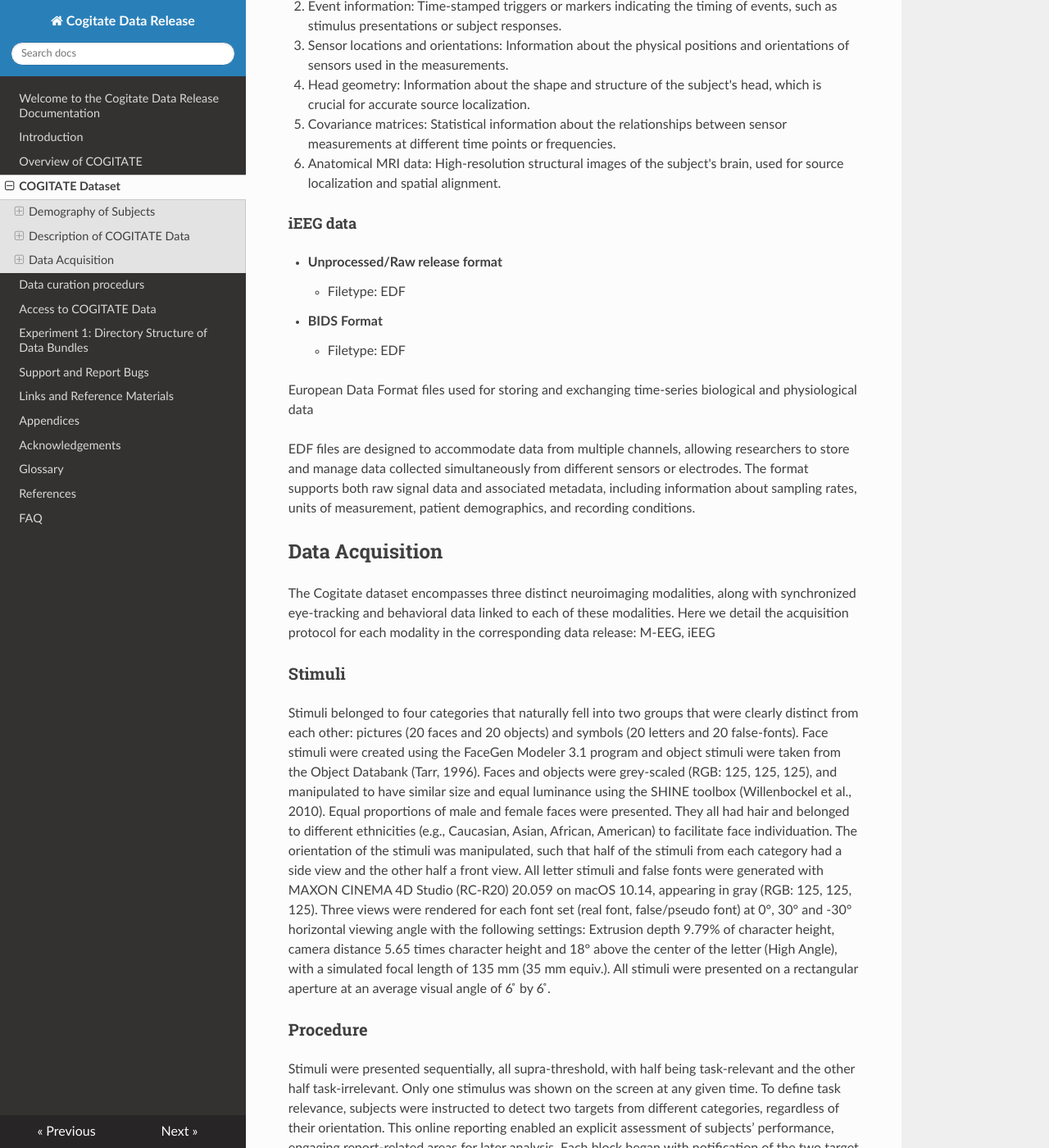
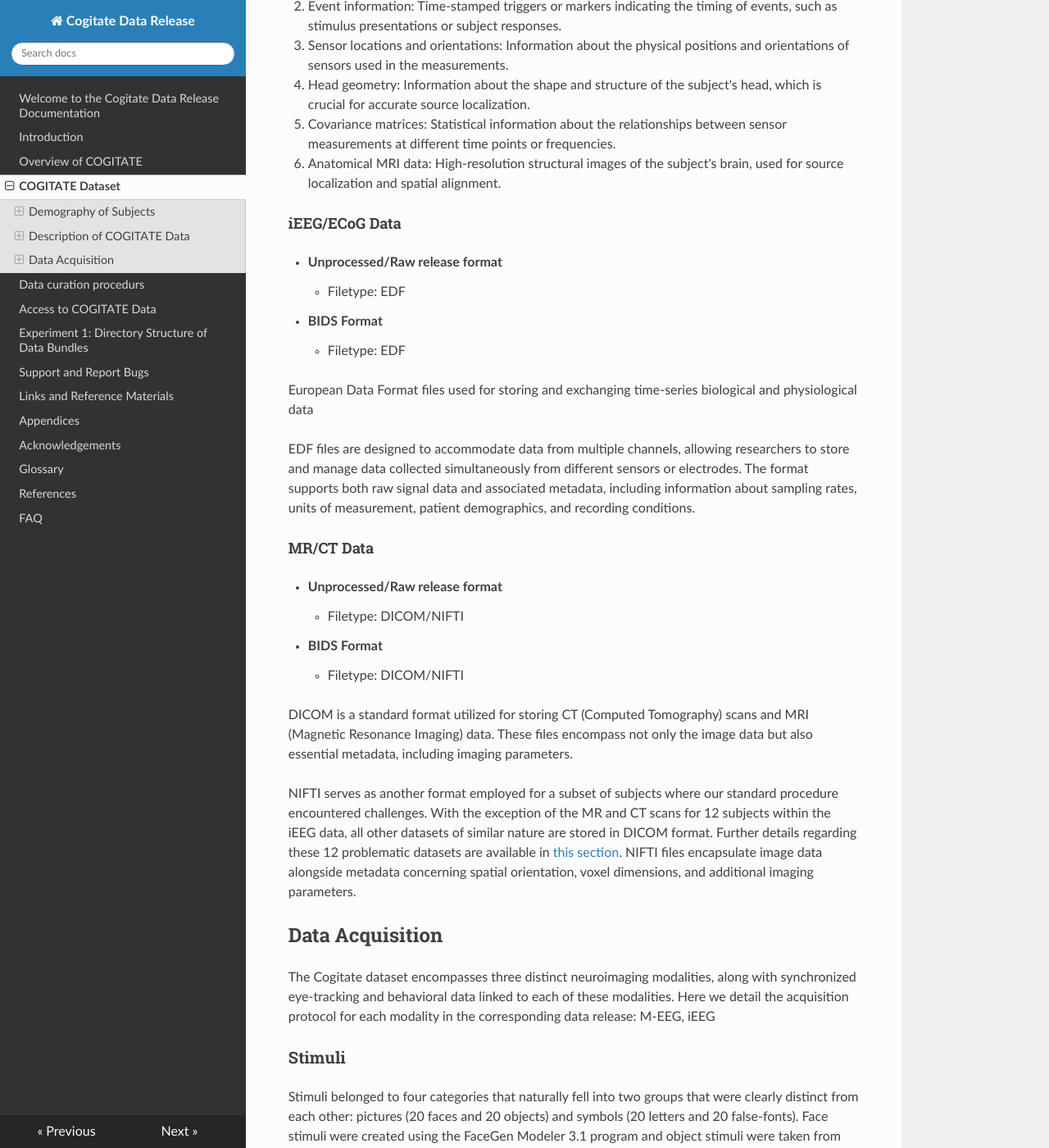
Before and after one commit to Cogitate-consortium/cogitate-data, an MkDocs documentation site: the page built from docs/03_cogdataset.md, in a window 1280 px wide and 1400 px high, scrolled down 5902 px. Shown: the whole window at 82% size. Built offline with MkDocs 1.6.1, drawn with Linux system fonts in a browser that asks for light colours; nearby versions of some CDN libraries.

```diff
--- a/docs/03_cogdataset.md
+++ b/docs/03_cogdataset.md
@@ -109,7 +109,7 @@
 4. Stimulus and jitter duration
 5. Subject's responses
 
-#### **M-EEG data**
+#### **M-EEG Data**
 
 - **Unprocessed/Raw release format**
       - Filetype: FIF
@@ -128,7 +128,7 @@
 5. Covariance matrices: Statistical information about the relationships between sensor measurements at different time points or frequencies.
 6. Anatomical MRI data: High-resolution structural images of the subject's brain, used for source localization and spatial alignment.
 
-#### **iEEG data**
+#### **iEEG/ECoG Data**
 
 - **Unprocessed/Raw release format**
       - Filetype: EDF
@@ -139,6 +139,18 @@
 European Data Format files used for storing and exchanging time-series biological and physiological data
 
 EDF files are designed to accommodate data from multiple channels, allowing researchers to store and manage data collected simultaneously from different sensors or electrodes. The format supports both raw signal data and associated metadata, including information about sampling rates, units of measurement, patient demographics, and recording conditions.
+
+#### **MR/CT Data**
+
+- **Unprocessed/Raw release format**
+      - Filetype: DICOM/NIFTI
+
+- **BIDS Format**
+      - Filetype: DICOM/NIFTI
+
+DICOM is a standard format utilized for storing CT (Computed Tomography) scans and MRI (Magnetic Resonance Imaging) data. These files encompass not only the image data but also essential metadata, including imaging parameters.
+
+NIFTI serves as another format employed for a subset of subjects where our standard procedure encountered challenges. With the exception of the MR and CT scans for 12 subjects within the iEEG data, all other datasets of similar nature are stored in DICOM format. Further details regarding these 12 problematic datasets are available in [this section](#deviations-from-data-curation-procedure). NIFTI files encapsulate image data alongside metadata concerning spatial orientation, voxel dimensions, and additional imaging parameters.
 
 ## Data Acquisition
 
```
